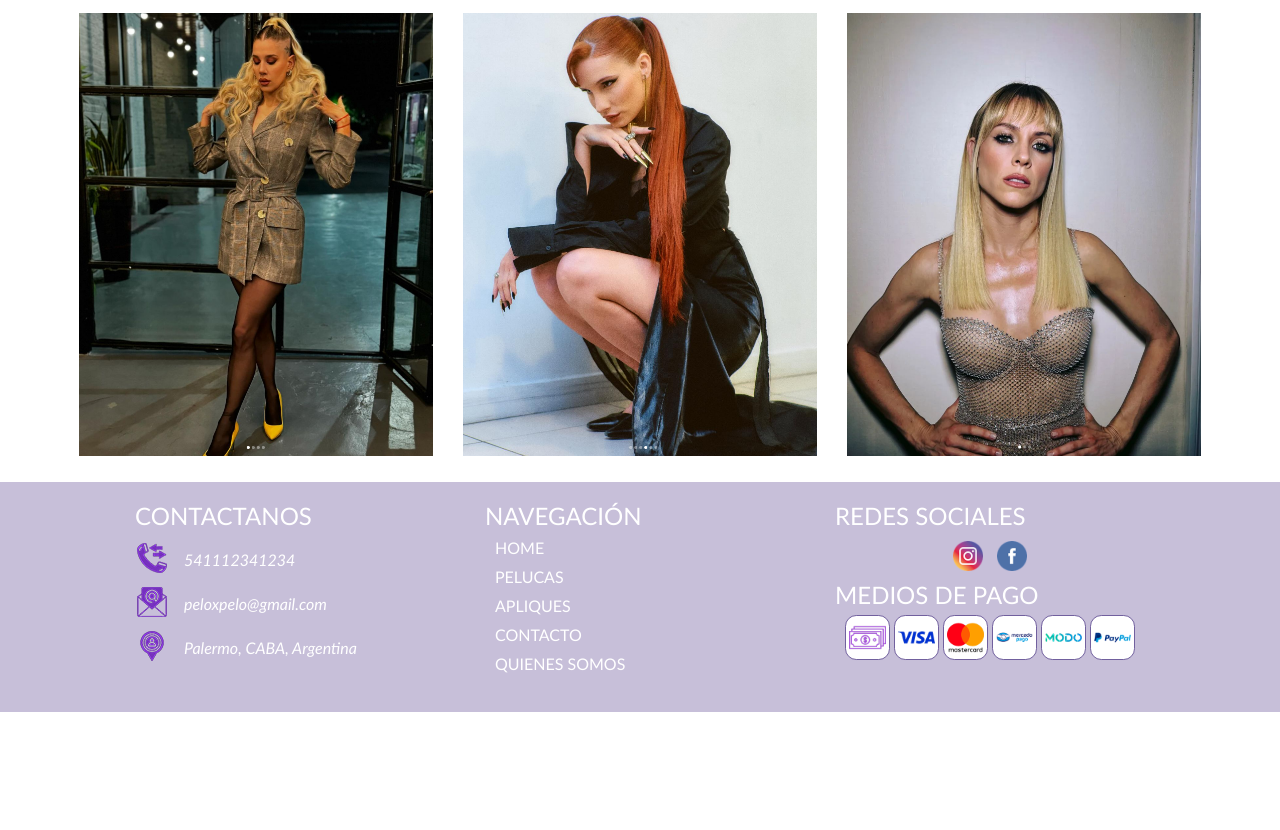
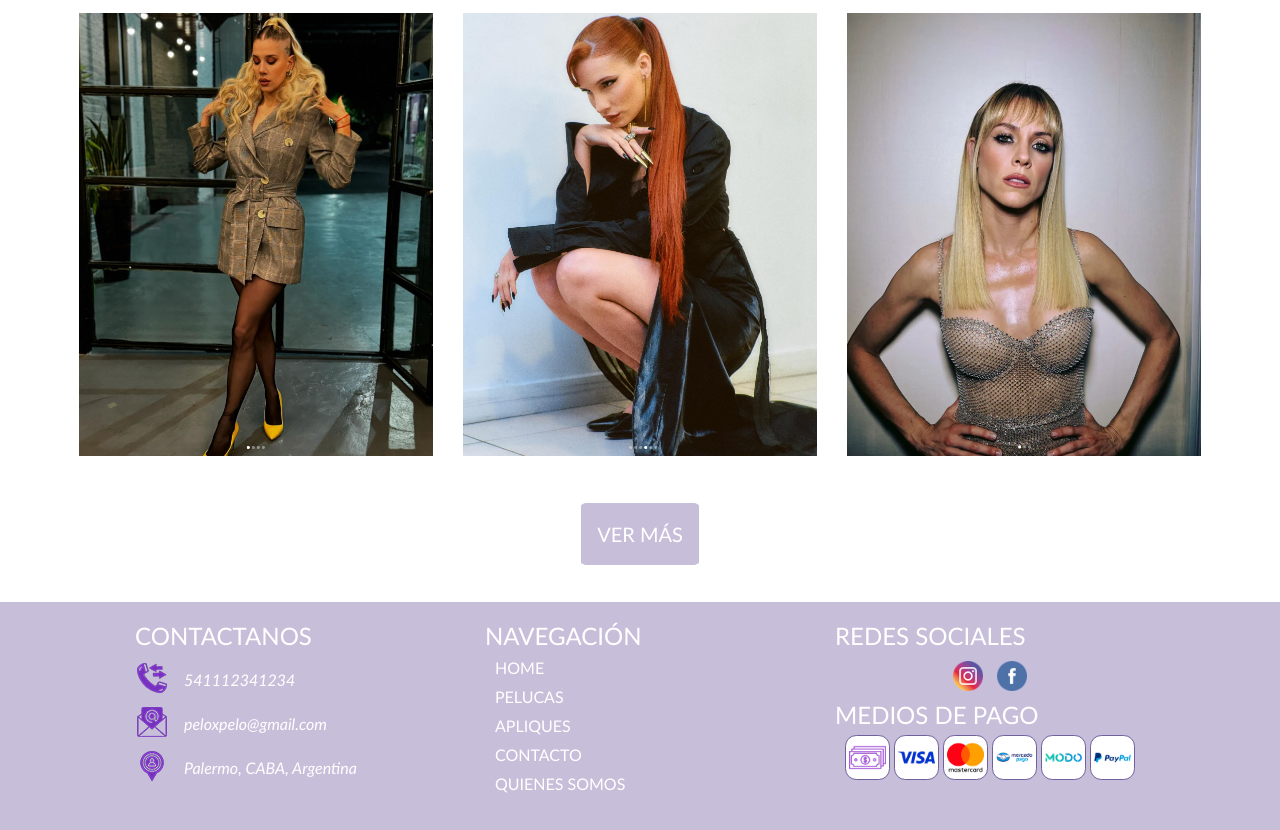
Before and after one commit to NatiJaimes/entregable-dos, a plain HTML site: page pages/apliques.html in a window 1280 px wide. Shown: the part 1053-1883 px from the top of the page. Before the commit the page ends 1765 px from the top, so only its background shows below. Drawn offline with nearby package versions, Linux system fonts and the light colour scheme.

Commit message:
cambios de links

```diff
--- a/pages/apliques.html
+++ b/pages/apliques.html
@@ -123,6 +123,9 @@
                 <img src="../img/clientasapliquesdos.png" alt="Foto de clienta con peluca de pelo sintetico">
                 <img src="../img/ige.png" alt="Foto de clienta con aplique">
             </div>
+            <article class="formatoboton">
+                <a href="https://www.instagram.com/peloxpelo.arg/?hl=es" class="boton">VER MÁS</a>
+            </article>
        </section>
     </main>
     <footer class="pie">
```
Also changed, not shown: pages/pelucas.html (+3 -0 lines).
